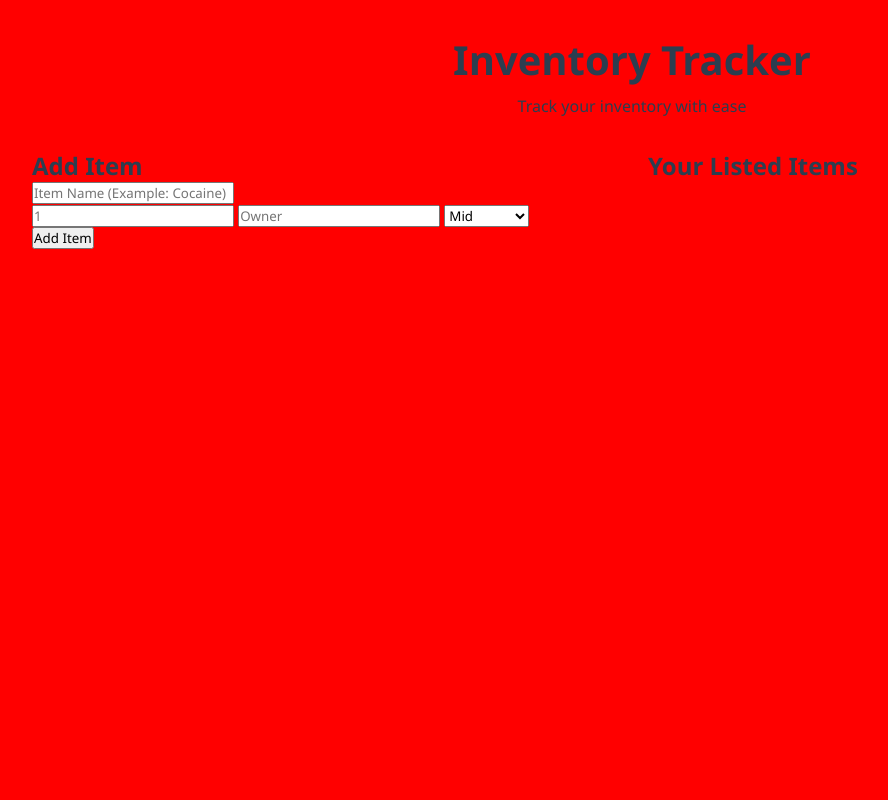
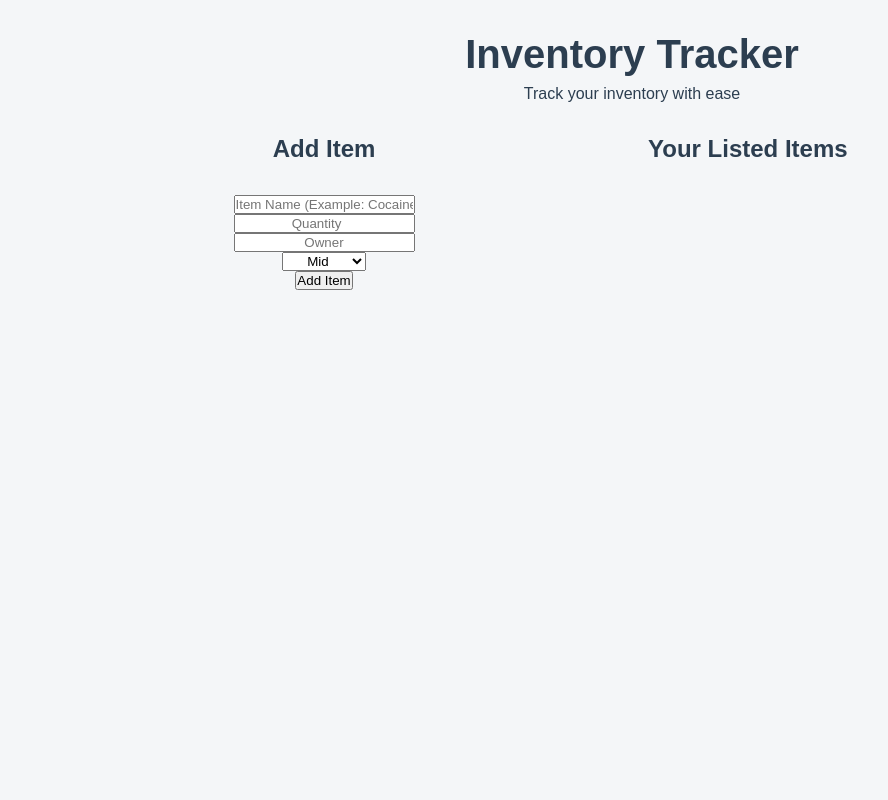
Before and after one commit to Maltiiski/Inventory-json-api, a Flask app: page / in a window 1280 px wide. Shown: the whole page, without its empty margins (8-896 px from the left). Run offline with Flask 3, Linux system fonts and the light colour scheme; some web fonts are replaced.

Commit message:
BIG REVAMPS

```diff
--- a/app.py
+++ b/app.py
@@ -24,7 +24,7 @@
         return []
     try:
         with open(DATA_FILE, "r") as f:
-            return json.load()
+            return json.load(f)
     except json.JSONDecodeError:
         return []
 
@@ -37,12 +37,12 @@
 def index():
     return render_template("index.html")
 
-@app.route("/api/items", methods=["GET"])
+@app.route("/api/get-items", methods=["GET"])
 def get_items():
-    items = load_data
+    items = load_data()
     return jsonify(items), 200
 
-@app.route("/api/inventory", methods=["POST"])
+@app.route("/api/add-item", methods=["POST"])
 def add_inventory():
     req_data = request.json or {}
 
--- a/model.py
+++ b/model.py
@@ -2,7 +2,7 @@
 from datetime import datetime
 
 class Item:
-    def __init__(self, name, quantity=1, owner="N/A", valuation="Medium", item_id=None, created_at=None):
+    def __init__(self, name, quantity=1, owner="N/A", valuation="Mid", item_id=None, created_at=None):
         self.id = item_id if item_id else str(uuid.uuid4())[:8]
         self.name = name
         self.quantity = quantity
@@ -26,7 +26,7 @@
 
     @valuation.setter
     def valuation(self, value):
-        allowed = ["Low", "Medium", "High"]
+        allowed = ["Cheap", "Mid", "Expensive"]
         if value.capitalize() not in allowed:
             raise ValueError("invalid value")
         self._valuation = value.capitalize()
--- a/static/main.js
+++ b/static/main.js
@@ -9,12 +9,12 @@
     }
 
     async fetchAllItems() {
-        const response = await fetch(`${this.baseURL}/items`);
+        const response = await fetch(`${this.baseURL}/get-items`);
         return await response.json();
     }
 
     async addItem(itemData) {
-        const response = await fetch(`${this.baseURL}/inventory`, {
+        const response = await fetch(`${this.baseURL}/add-items`, {
             method: 'POST',
             headers: {'Content-Type': 'application/json'},
             body: JSON.stringify(itemData)
@@ -27,4 +27,8 @@
     constructor(data) {
         this.data = data;
     }
+
+    render() {
+
+    }
 }
--- a/static/style.css
+++ b/static/style.css
@@ -1,3 +1,5 @@
+@import url('https://fonts.cdnfonts.com/css/open-sauce-one');
+
 :root {
     --bg-color: #f4f6f8;
     --card-bg: #ffffff;
@@ -11,11 +13,11 @@
     box-sizing: border-box;
     margin: 0;
     padding: 0;
-    font-family: 'Segoe UI', Tahoma, Geneva, Verdana, sans-serif;
+    font-family: 'Open Sauce Sans', sans-serif;
 }
 
 body {
-    background-color: red;
+    background-color: var(--bg-color);
     color: var(--text-color);
     padding: 2rem;
 }
@@ -43,3 +45,14 @@
         grid-template-columns: 1fr;
     }
 }
+
+.panel.form {
+    display: inline-flex;
+    flex-direction: column;
+    align-items: center;
+    gap: 4vh;
+}
+
+.panel.form * {
+    text-align: center;
+}
--- a/templates/index.html
+++ b/templates/index.html
@@ -12,13 +12,16 @@
         </header>
 
         <main class="dashboard">
-            <section id="inventory-form" class="panel">
+            <section class="panel form">
                 <h2>Add Item</h2>
                 <form id="add-item-form">
                     <input type="text" id="item-name" placeholder="Item Name (Example: Cocaine)" required>
+                    <br>
                     <div class="form-row">
-                        <input type="number" id="item-qty" placeholder="1">
+                        <input type="number" id="item-qty" placeholder="Quantity">
+                        <br>
                         <input type="text" id="item-owner" placeholder="Owner">
+                        <br>
                         <select id="item-value">
                             <option value="Low">Cheap</option>
                             <option value="Medium" selected>Mid</option>
@@ -29,9 +32,11 @@
                 </form>
             </section>
 
-            <section id="inventory-list" class="panel">
+            <section class="panel listing">
                 <h2>Your Listed Items</h2>
-                <div id="item-list"></div>
+                <div id="item-list">
+
+                </div>
             </section>
         </main>
 
```
